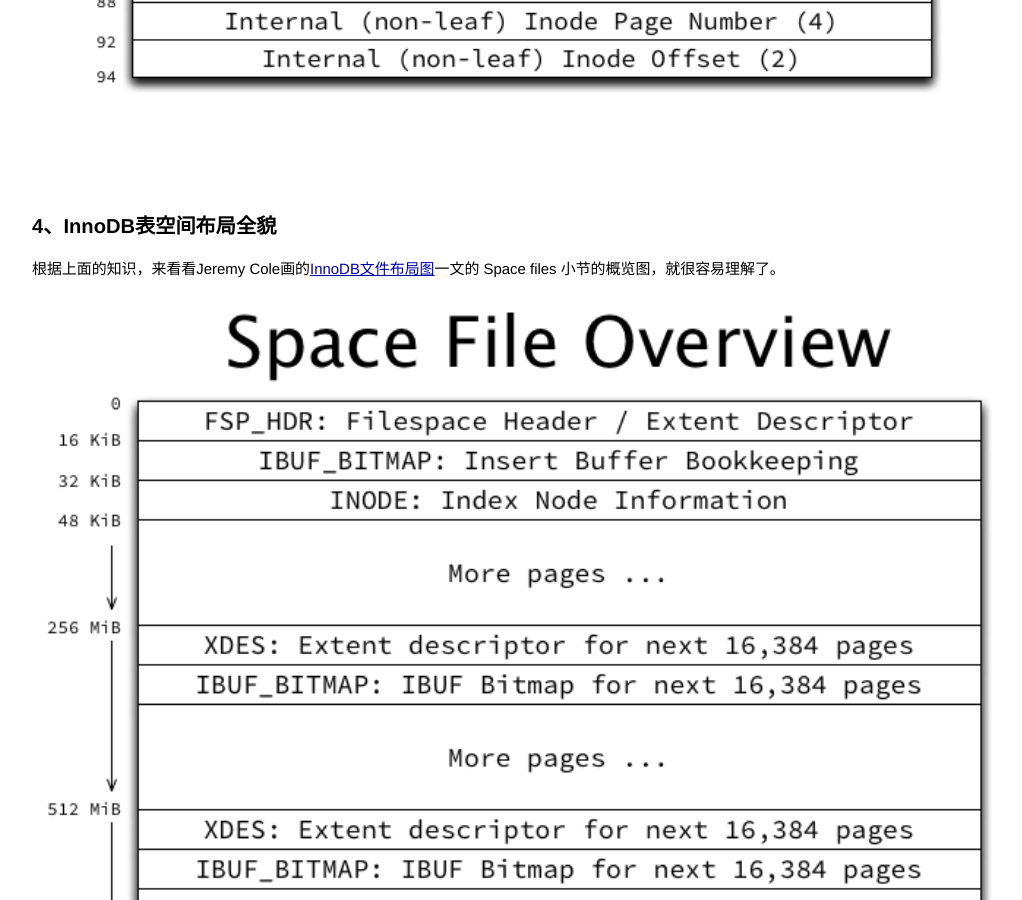
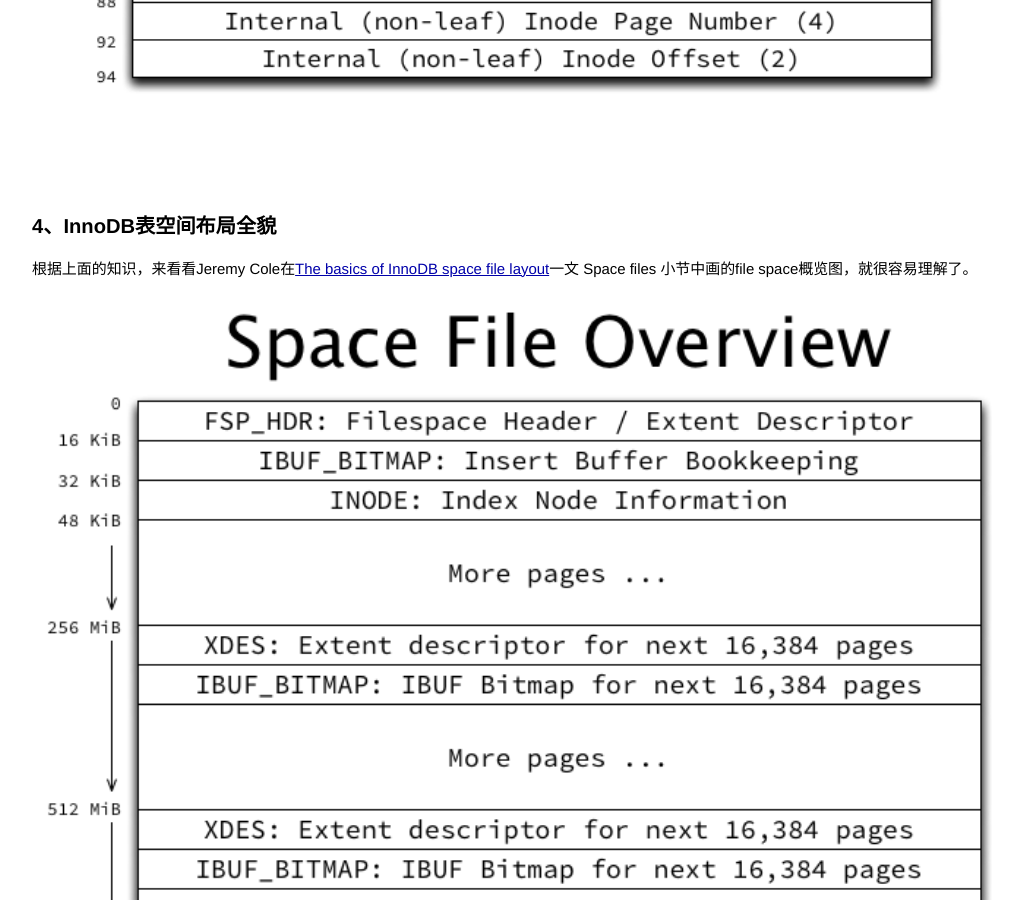
Before and after one commit to gongpengjun/gongpengjun.github.io, a Jekyll site: the page built from _posts/2022-06-15-innodb-tablespace-segment-extent.markdown, in a window 1280 px wide and 900 px high, scrolled down 4938 px. Shown: the whole window, without its empty margins (128-1150 px from the left). Built offline with Jekyll 4.4.1, drawn with Linux system fonts in a browser that asks for light colours; some of the changed text lies outside the part shown.

Commit message:
优化InnoDB图片引用

```diff
--- a/_posts/2022-06-15-innodb-tablespace-segment-extent.markdown
+++ b/_posts/2022-06-15-innodb-tablespace-segment-extent.markdown
@@ -87,7 +87,7 @@ InnoDB中数据就是索引，索引就是数据。一个聚簇索引就是一
 
 ## 4、InnoDB表空间布局全貌
 
-根据上面的知识，来看看Jeremy Cole画的[InnoDB文件布局图](https://blog.jcole.us/2013/01/03/the-basics-of-innodb-space-file-layout/)一文的 Space files 小节的概览图，就很容易理解了。
+根据上面的知识，来看看Jeremy Cole在[The basics of InnoDB space file layout](https://blog.jcole.us/2013/01/03/the-basics-of-innodb-space-file-layout/)一文 Space files 小节中画的file space概览图，就很容易理解了。
 
 <img src="https://gongpengjun.com/imgs/innodb/Space_File_Overview.png" width="100%" alt="Space File Overview">
 
@@ -111,7 +111,7 @@ InnoDB中数据就是索引，索引就是数据。一个聚簇索引就是一
 
 ## 5、索引index的逻辑布局全貌
 
-基于以上所以的理解，再来看MySQL官方博客引用的Jeremy Cole画的一个InnoDB索引文件的全景图，就可以理解了。
+基于以上所以的理解，再来看MySQL官方博客引用的Jeremy Cole在[Page management in InnoDB space files](https://blog.jcole.us/2013/01/04/page-management-in-innodb-space-files/)一文最后画的一个InnoDB索引文件的全景图，就很容易理解了。
 
 <img src="https://gongpengjun.com/imgs/innodb/jeremycole_innodb_segment_and_extent.jpeg" width="100%" alt="Index File Segment Structure">
 
```
